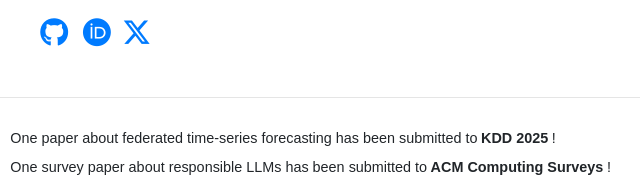
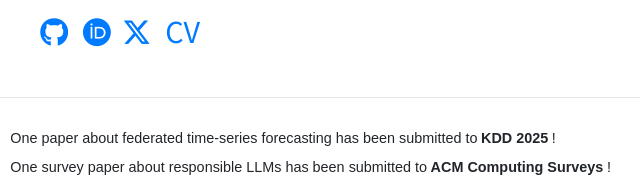
Before and after one commit to wjfu99/wjfu99.github.io, a website: page index.html in a window 1280 px wide. Shown: the part 197-376 px from the top of the page, 344-984 px from the left. Drawn offline with nearby package versions, Linux system fonts and the light colour scheme; some icons are missing.

Commit message:
update: add link to HUST-WENJIEFU CV in index.html

```diff
--- a/index.html
+++ b/index.html
@@ -101,6 +101,7 @@
                   <!-- <a href="https://www.linkedin.com/in/jaehongyoon/" target="_blank" title="LinkedIn"><i class="fab fa-linkedin" style="font-size: 1.8em;"></i></a>&nbsp&nbsp&nbsp  -->
                   <a href="https://orcid.org/0009-0004-9879-946X" target="_blank" title="Google Scholar"><i class="fa-brands fa-orcid" style="font-size: 1.8em;"></i></a>&nbsp&nbsp
                   <a href="https://x.com/wjfu99" target="_blank" title="Twitter"><i class="fab fa-x-twitter" style="font-size: 1.8em;"></i></a>&nbsp&nbsp&nbsp
+                  <a href="/materials/HUST-WENJIEFU-CV.pdf" target="_blank" title="CV" type="application/pdf"><b style="font-size: 1.8em;">CV</b></a>&nbsp&nbsp&nbsp
                   <!-- <a href="https://dblp.uni-trier.de/pid/55/1332-6.html" target="_blank" title="DBLP"><i class="ai ai-dblp" style="font-size: 1.8em;"></i></a>&nbsp&nbsp
                   <a href="./materials/xiaohui-cv.pdf" target="_blank" class="bbold" style="font-size:1.5em"><b>CV</b></a> -->
                 </p>
```
